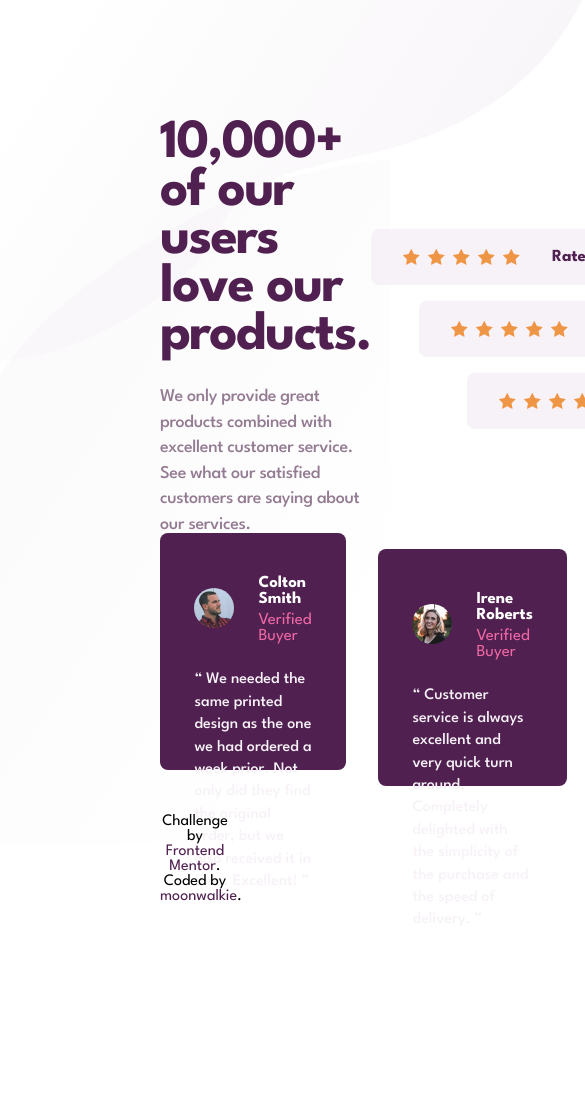
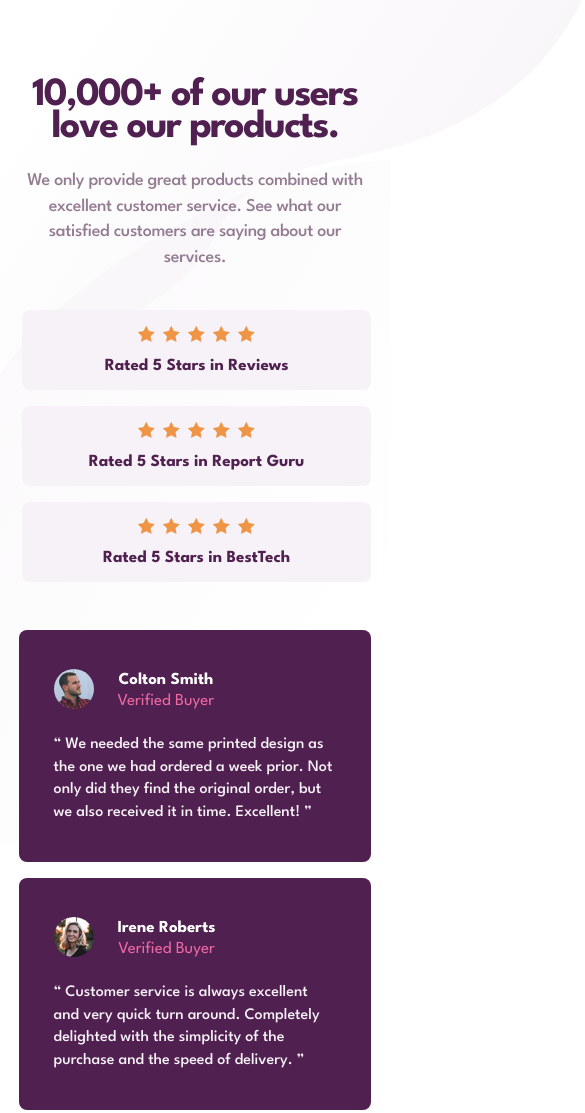
Before and after one commit to moonwalkie/social-proof-section-master, a plain HTML site: page index.html in a window 390 px wide. Shown: the top 1113 px of the page, 585 px wide, since content can reach past the window. Before the commit the page ends 1084 px from the top, so only its background shows below. Drawn offline with Linux system fonts and the light colour scheme.

Commit message:
Add mobile responsive styles

```diff
--- a/style.scss
+++ b/style.scss
@@ -15,7 +15,7 @@ body {
     min-height: 100vh;
     padding: 7.5rem 10rem;
     font-family: $font-stack;
-    overflow: hidden;
+    // overflow: hidden;
     display: flex;
     flex-direction: column;
     justify-content: space-between;
@@ -182,6 +182,8 @@ body {
     }
 }
 
+/* Large Screen Responsive Styles */
+
 @media screen and (min-width: 1450px) {
     body {
         max-width: 1440px;
@@ -191,3 +193,81 @@ body {
         justify-content: space-evenly;
     }
 }
+
+/* Mobile Responsive Styles */
+
+@media screen and (max-width: 1300px) {
+    body {
+        padding: 7.5rem 8rem;
+        gap: 3rem;
+    }
+
+    .hero {
+        flex-direction: column;
+        gap: 2.5rem;
+    }
+
+    .reviews {
+
+        .card {
+            height: auto;
+        }
+    }
+}
+
+@media screen and (max-width: 1024px) {
+    .reviews {
+        flex-wrap: wrap;
+        justify-content: center;
+
+        .card {
+            margin-top: 0 !important;
+        }
+    }
+}
+
+@media screen and (max-width: 768px) {
+    body {
+        padding: 5rem 5rem;
+    }
+
+    .hero {
+        align-items: center;
+
+        .intro {
+            h1, p {
+                text-align: center;
+            }
+        }
+
+        .ratings {
+            width: 100%;
+
+            .container {
+                flex-direction: column;
+                gap: 1rem;
+                width: 90%;
+                height: auto;
+                padding: 1rem;
+                margin-right: 0 !important;
+            }
+        }
+    }
+}
+
+@media screen and (max-width: 425px) {
+    body {
+        padding: 5rem 1.2rem;
+    }
+
+    .intro {
+        h1 {
+            font-size: 2.5rem !important;
+            line-height: 2rem !important;
+        }
+    }
+
+    .reviews {
+        gap: 1rem;
+    }
+}
```
Also changed, not shown: style.css, 1 other file.
